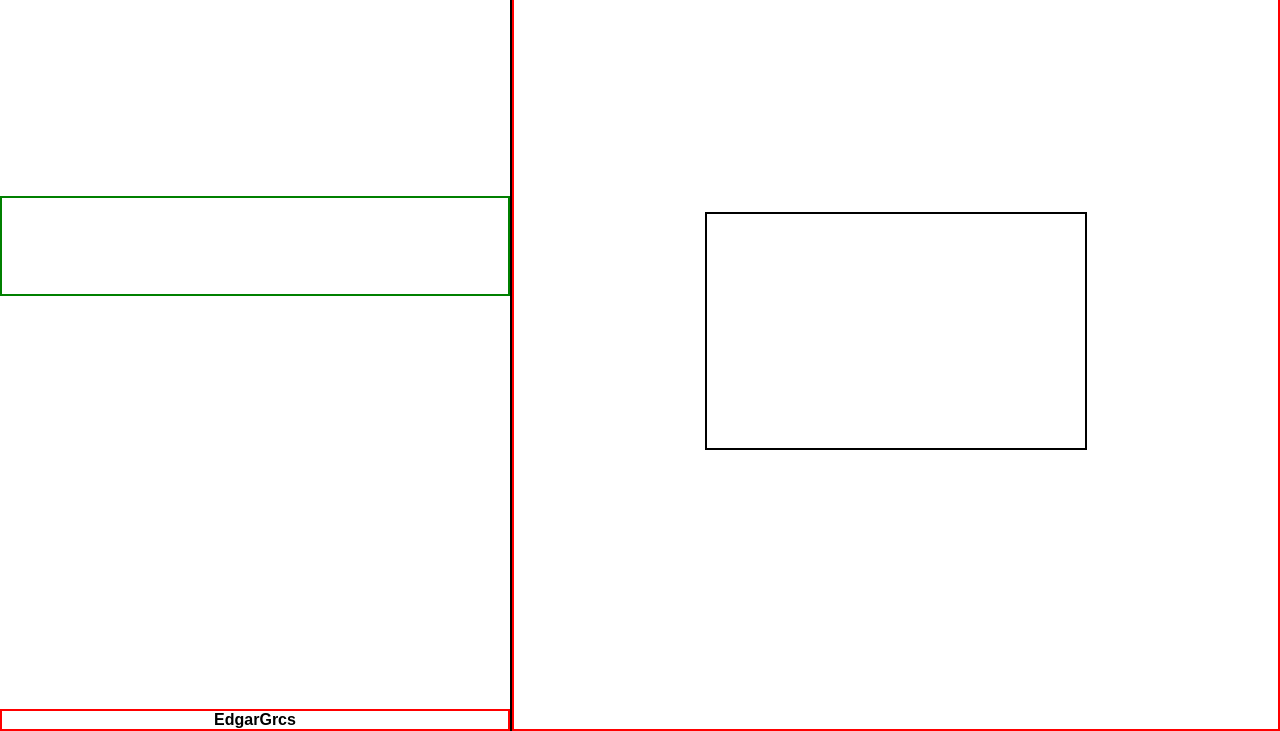
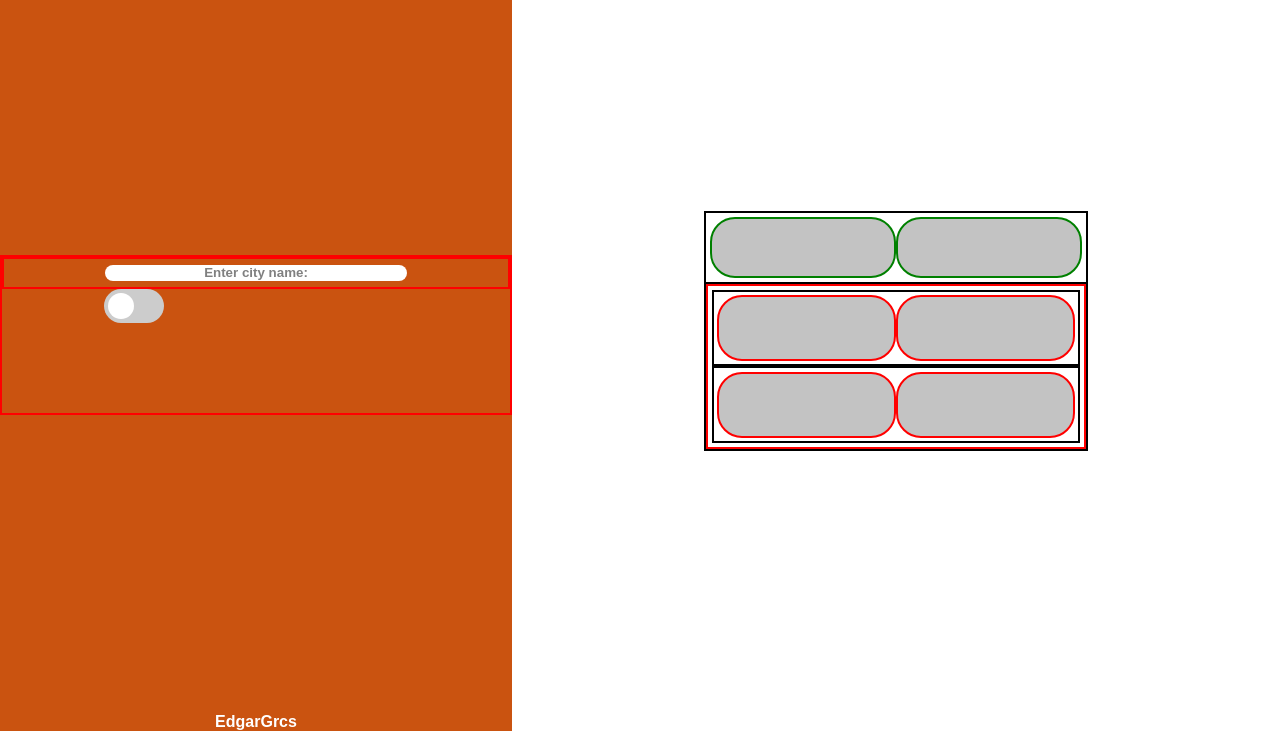
Before and after one commit to EdgarGrcs/Weather-App, a plain HTML site: page index.html in a window 1280 px wide. Shown: the part 69-800 px from the top of the page. Drawn offline with Linux system fonts and the light colour scheme; no server answers.

Commit message:
preliminary commit

```diff
--- a/index.html
+++ b/index.html
@@ -18,8 +18,14 @@
             <div class="title">
                 Weather-App
             </div>
-            <div class="search-bar">
-
+            <div class="search-window">
+                <div class="search-bar">
+                    <input class="searchBar" type="text" placeholder="Enter city name:">
+                </div>
+                <label class="switch">
+                <input type="checkbox">
+                <span class="slider round"></span>
+            </label>
             </div>
 
             <div class="footer">
@@ -28,7 +34,24 @@
         </div>
         <div class="right-window">
             <div class="info-window">
+                <div class="degree-weather-window">
+                    <div class="temperature"></div>
+                    <div class="weather-condition"></div>
+                </div>
+                <div class="weather-info">
+                    <div class="first-section">
+                        <div class="minTemp"></div>
+                        <div class="maxTemp"></div>
+                    </div>
+                    <div class="second-section">
+                        <div class="humidity">
 
+                        </div>
+                        <div class="windSpeed">
+
+                        </div>
+                    </div>
+                </div>
             </div>
         </div>
 
--- a/script.js
+++ b/script.js
@@ -7,22 +7,68 @@
  *  - ex use giphy API for that
  */
 
+// https://openweathermap.org/current  -- API documentation
 
 
-// https://openweathermap.org/current  -- API documentation
+async function getLocation(city) {
+    const response = await fetch(`https://api.openweathermap.org/data/2.5/weather?q=${city}&units=metric&appid=cfe4c10894e8958662e9f26648de2b00`);
+    try {
+        const cityData = getWeatherData(await response.json());
+        return cityData;
+    } catch (error) {
+        alert("Error");
+        return null;
+    }
+}
+
+function getWeatherData(data) {
+
+    const {
+        name: cityName,
+        main: {
+            feels_like: feelsLike,
+            humidity: humidity,
+            temp: temperature,
+            temp_max: tempMax,
+            temp_min: tempMin,
+        },
+        weather: [{
+            main: info,
+            description: description,
+        }],
+        wind: { speed: windSpeed },
+    } = data;
+
+    console.log(data);
+
+
+    return { cityName, feelsLike, humidity, temperature, windSpeed, tempMax, tempMin, info, description };
+}
+
+
+async function appendData() {
+
+    const temp = document.querySelector(".temperature");
+    const weatherInfo = document.querySelector(".weather-condition");
+    const maxTemp = document.querySelector(".maxTemp");
+    const minTemp = document.querySelector(".minTemp");
+    const humidity = document.querySelector(".humidity");
+    const windSpeed = document.querySelector(".windSpeed");
+
+
+    const data = await getLocation("Frankfurt");
+    temp.textContent = data.temperature;
+    weatherInfo.textContent = data.info;
+
+
+    maxTemp.textContent = data.tempMax;
+    minTemp.textContent = data.tempMin;
+    humidity.textContent = data.humidity;
+    windSpeed.textContent = data.windSpeed;
 
 
 
 
-async function getFrankfurtWeather() {
-
-    const response = await fetch("http://api.openweathermap.org/geo/1.0/direct?q=Frankfurt&limit=5&appid=cfe4c10894e8958662e9f26648de2b00");
-    const frankfurtData = await response.json();
-
-    console.log(frankfurtData);
-    // Wait for API key to activate
-
 }
 
-
-getFrankfurtWeather();
+appendData();
--- a/styles.css
+++ b/styles.css
@@ -19,34 +19,117 @@
 .left-window {
     height: 100%;
     width: 40%;
-    border-right: 2px solid black;
     display: flex;
     flex-direction: column;
     justify-content: space-between;
+    background-color: #CA5310;
 }
 
 .title {
     font-weight: bold;
     font-size: 36px;
-    border: 2px solid blue;
     text-align: center;
     margin-top: 2%;
+    color: white;
+}
+
+.search-window {
+    margin-bottom: 5%;
+    height: 20%;
+    border: 2px solid red;
 }
 
 .search-bar {
-    border: 2px solid green;
-    height: 100px;
-    margin-bottom: 40%;
+    height: 20%;
+    display: flex;
+    justify-content: center;
+    flex-direction: column;
+    border: 2px solid red;
+    align-items: center;
+}
+
+.searchBar {
+    border-radius: 25px;
+    width: 60%;
+    height: 60%;
+    outline: none;
+    border: none;
+    text-align: center;
+    font-family: Arial, Helvetica, sans-serif;
+    font-weight: bold;
+}
+
+::placeholder {
+    color: grey;
+}
+
+.switch {
+    position: relative;
+    display: inline-block;
+    width: 60px;
+    height: 34px;
+    margin-left: 20%;
+}
+
+.switch input {
+    opacity: 0;
+    width: 0;
+    height: 0;
+}
+
+.slider {
+    position: absolute;
+    cursor: pointer;
+    top: 0;
+    left: 0;
+    right: 0;
+    bottom: 0;
+    background-color: #ccc;
+    -webkit-transition: .4s;
+    transition: .4s;
+}
+
+.slider:before {
+    position: absolute;
+    content: "";
+    height: 26px;
+    width: 26px;
+    left: 4px;
+    bottom: 4px;
+    background-color: white;
+    -webkit-transition: .4s;
+    transition: .4s;
+}
+
+input:checked+.slider {
+    background-color: #2196F3;
+}
+
+input:focus+.slider {
+    box-shadow: 0 0 1px #2196F3;
+}
+
+input:checked+.slider:before {
+    -webkit-transform: translateX(26px);
+    -ms-transform: translateX(26px);
+    transform: translateX(26px);
+}
+
+.slider.round {
+    border-radius: 34px;
+}
+
+.slider.round:before {
+    border-radius: 50%;
 }
 
 .footer {
-    border: 2px solid red;
     text-align: center;
     font-weight: bold;
+    color: white;
 }
 
 .right-window {
-    border: 2px solid red;
     width: 60%;
     height: 100%;
     display: flex;
@@ -59,3 +142,55 @@
     width: 50%;
     border: 2px solid black;
 }
+
+.degree-weather-window {
+    height: 30%;
+    display: flex;
+    border-bottom: 2px solid black;
+    padding: 1%;
+}
+
+.temperature,
+.weather-condition {
+    width: 50%;
+    border-radius: 25px;
+    background-color: rgb(195, 195, 195);
+    display: flex;
+    border: 2px solid green;
+    justify-content: center;
+    align-items: center;
+    font-weight: bold;
+    color: white;
+    font-size: 36px;
+}
+
+.weather-info {
+    height: 70%;
+    border: 2px solid red;
+    padding: 1%;
+}
+
+.first-section,
+.second-section {
+    height: 50%;
+    border: 2px solid black;
+    display: flex;
+    padding: 1%;
+}
+
+.minTemp,
+.maxTemp,
+.humidity,
+.windSpeed {
+    height: 100%;
+    width: 50%;
+    border: 2px solid red;
+    border-radius: 25px;
+    background-color: rgb(195, 195, 195);
+    display: flex;
+    justify-content: center;
+    align-items: center;
+    font-weight: bold;
+    color: white;
+    font-size: 36px;
+}
```
